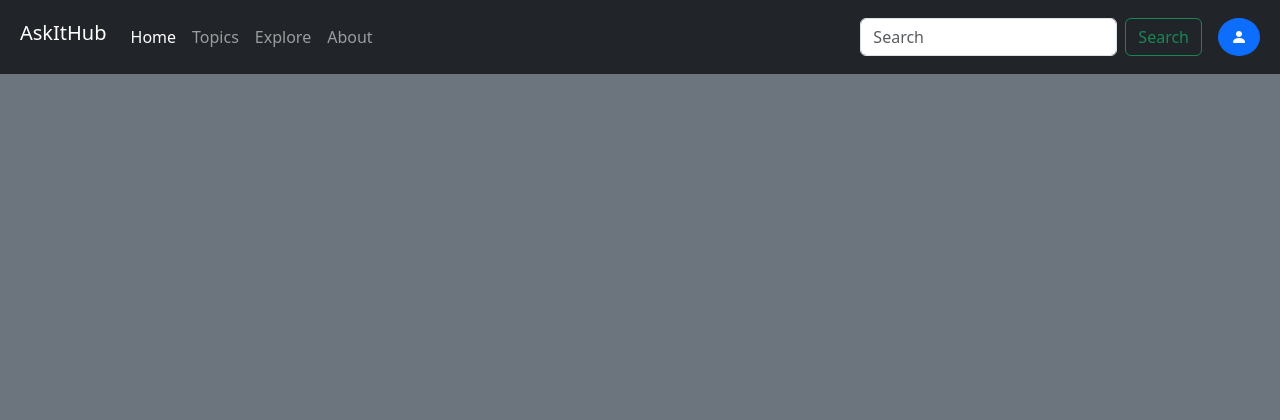
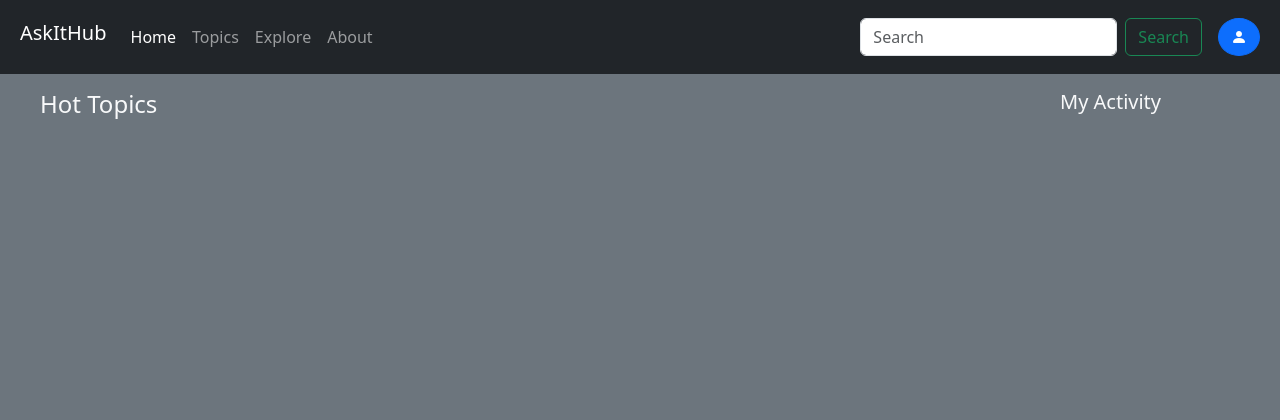
Before and after one commit to Huerte/askithub, a Django app: page / in a window 1280 px wide. Shown: the top 420 px of the page. Run offline with Django 5.2, Linux system fonts and the light colour scheme.

Commit message:
Added sections, components, auth, and improve homepage

```diff
--- a/src/forum/templates/forum/home.html
+++ b/src/forum/templates/forum/home.html
@@ -2,10 +2,19 @@
 
 {% block content %}
 
-    <!-- Hero section -->
-    <section class="container">
+    <div class="container-fluid text-light">
+        <div class="row m-3">
+            <!-- Hot topics -->
+            <div class="col-10">
+                <h4 class="text-start">Hot Topics</h4>
+            </div>
+            <!-- Activity -->
+            <div class="col-2 ">
+                <h5> My Activity </h5>
+            </div>
+        </div>
+    </div>
 
-    </section>
 
     <!-- Hot Topics  -->
 
--- a/src/forum/templates/forum/index.html
+++ b/src/forum/templates/forum/index.html
@@ -11,13 +11,13 @@
 <body class="d-flex flex-column min-vh-100 bg-secondary">
 
 {% block navbar %}
-{% include "forum/navbar.html" %}
+{% include "forum/components/navbar.html" %}
 {% endblock %}
 
 {% block content %}{% endblock %}
 
 {% block footer %}
-{% include "forum/footer.html" %}
+{% include "forum/components/footer.html" %}
 {% endblock %}
 
 <script src="https://cdn.jsdelivr.net/npm/bootstrap@5.3.7/dist/js/bootstrap.bundle.min.js" integrity="sha384-ndDqU0Gzau9qJ1lfW4pNLlhNTkCfHzAVBReH9diLvGRem5+R9g2FzA8ZGN954O5Q" crossorigin="anonymous"></script>
```
Also changed, not shown: src/forum/templates/forum/auth/login.html (added), src/forum/templates/forum/auth/register.html (added), src/forum/templates/forum/components/footer.html (renamed from src/forum/templates/forum/footer.html), src/forum/templates/forum/components/navbar.html (renamed from src/forum/templates/forum/navbar.html), src/forum/templates/forum/section/about.html (added), src/forum/templates/forum/section/topics.html (added).
